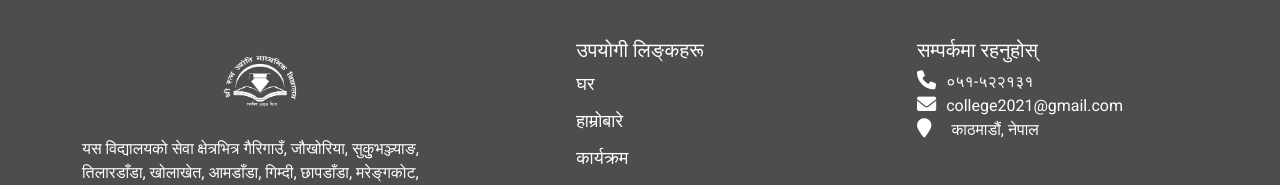
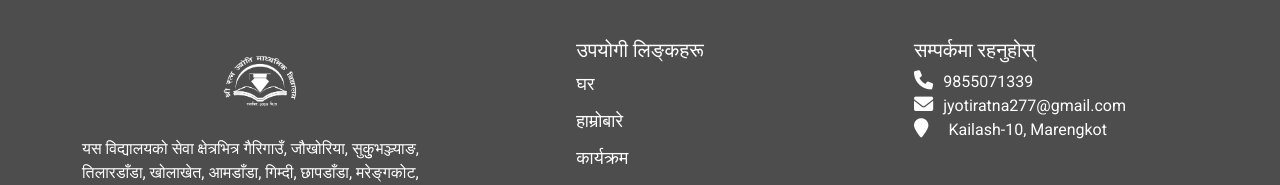
Before and after one commit to SuryaDeepC/ratnajyotimabi, a plain HTML site: page gallery.html in a window 1280 px wide. Shown: the part 1339-1524 px from the top of the page. Drawn offline with nearby package versions, Linux system fonts and the light colour scheme.

Commit message:
Update gallery.html

```diff
--- a/gallery.html
+++ b/gallery.html
@@ -317,15 +317,15 @@
               <h5>सम्पर्कमा रहनुहोस्</h5>
               <div class="get-in-touch-icons">
                 <i class="fa-solid fa-phone"></i>
-                <p class="paragraph-footer">०५१-५२२१३१</p>
+                <p class="paragraph-footer">9855071339</p>
               </div>
               <div class="get-in-touch-icons">
                 <i class="fa-solid fa-envelope"></i>
-                <p class="paragraph-footer">college2021@gmail.com</p>
+                <p class="paragraph-footer">jyotiratna277@gmail.com</p>
               </div>
               <div class="get-in-touch-icons">
                 <i class="fa-solid fa-location-pin"></i>
-                <p class="paragraph-footer">काठमाडौं, नेपाल</p>
+                <p class="paragraph-footer">Kailash-10, Marengkot</p>
               </div>
             </div>
           </div>
```
